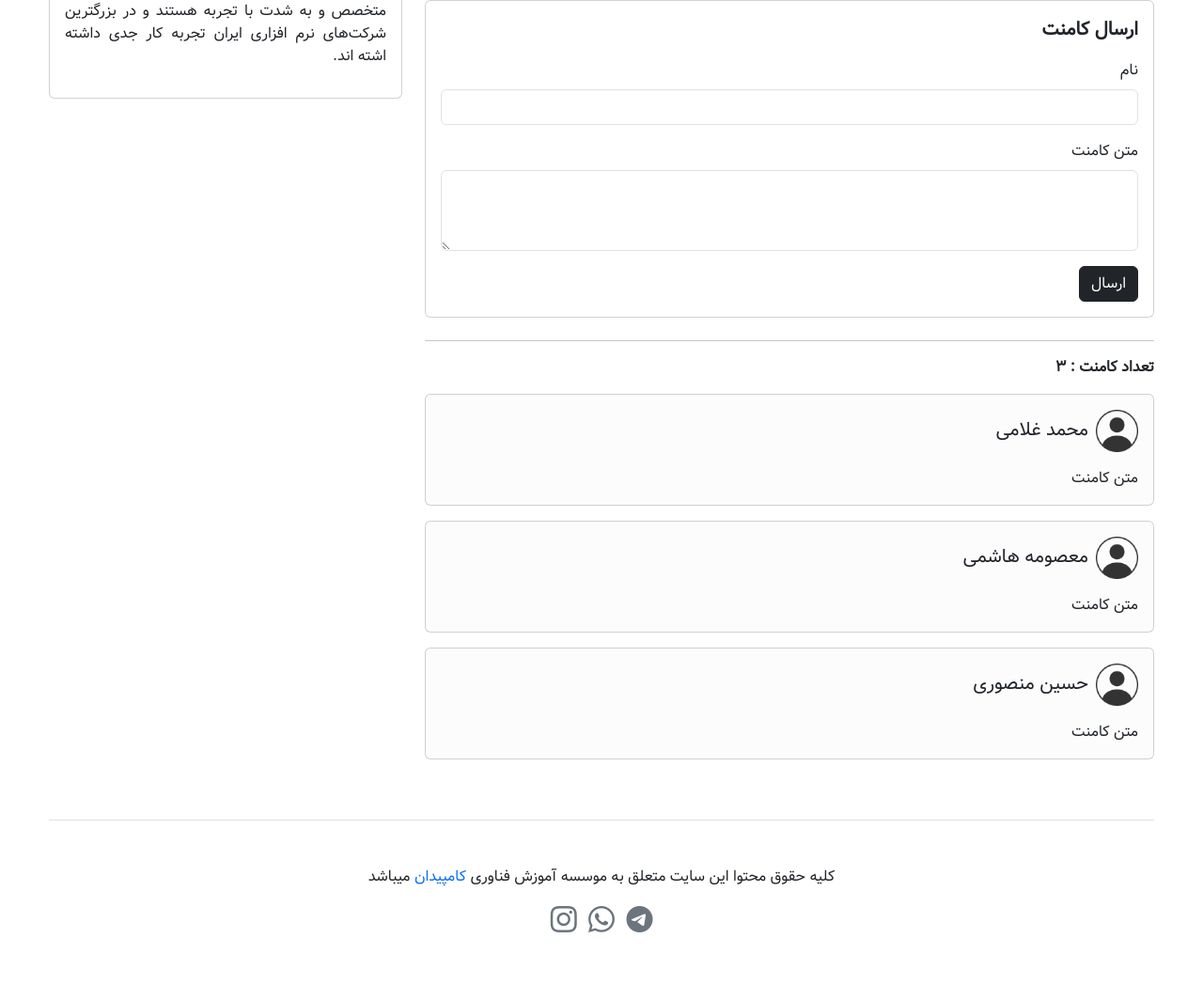
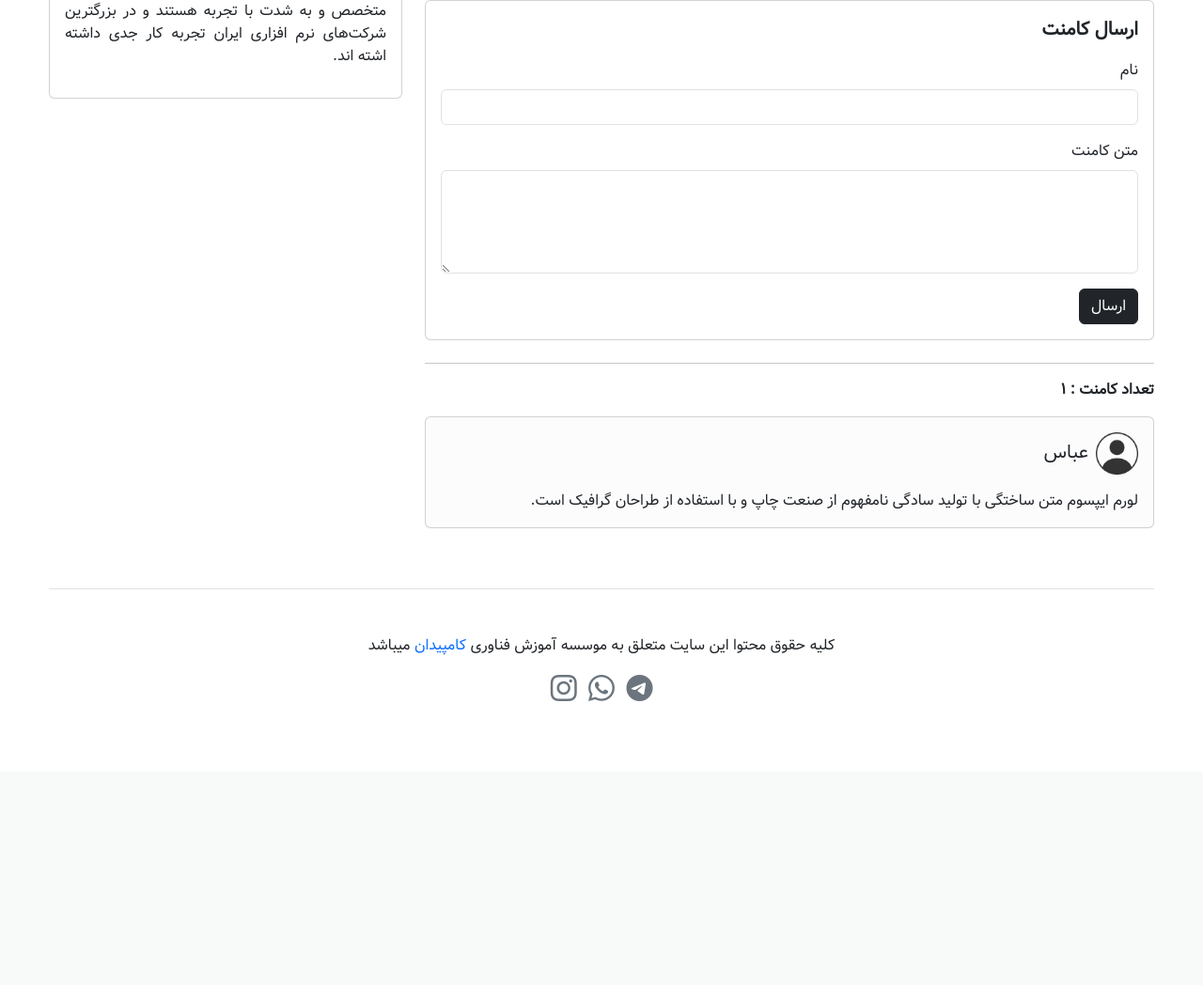
Before and after one commit to web-Arvand-Thursday03/cw-040322, a PHP site: page /single.php?id=1 in a window 1280 px wide. Shown: the part 1038-2086 px from the top of the page at 94% size. After the commit the page ends 1784 px from the top, so only its background shows below. Run offline with PHP 8.4, Linux system fonts and the light colour scheme; data comes from the database, SQL or seed files in the repository.

Commit message:
آکادمی کامپیدان

```diff
--- a/Group3/phpSite/single.php
+++ b/Group3/phpSite/single.php
@@ -11,6 +11,18 @@ if (isset($_GET['id'])) {
   $post = $stmt->fetch();
 
   // var_dump($post);
+}
+
+$stmt = $connection->query("SELECT * FROM comments WHERE post_id=$postId AND status=1");
+$commentCount = $stmt->rowCount();
+$comments = $stmt->fetchAll();
+// var_dump($comments);
+
+if (isset($_POST['insertComment'])) {
+  $name = $_POST['name'];
+  $newComment = $_POST['commentBody'];
+  $stmt = $connection->query("INSERT INTO comments (name,comment,post_id,status)
+                           VALUES ('$name','$newComment','$postId',0) ");
 }
 
 
@@ -55,57 +67,36 @@ if (isset($_GET['id'])) {
                 <div class="card-body">
                   <p class="fw-bold fs-5">ارسال کامنت</p>
 
-                  <form>
+                  <form action="" method="post">
                     <div class="mb-3">
                       <label class="form-label">نام</label>
-                      <input type="text" class="form-control" />
+                      <input type="text" class="form-control" name="name" />
                     </div>
                     <div class="mb-3">
                       <label class="form-label">متن کامنت</label>
-                      <textarea class="form-control" rows="3"></textarea>
+                      <textarea class="form-control" rows="4" name="commentBody"></textarea>
                     </div>
-                    <button type="submit" class="btn btn-dark">ارسال</button>
+                    <button type="submit" class="btn btn-dark" name="insertComment">ارسال</button>
                   </form>
                 </div>
               </div>
 
               <hr class="mt-4" />
               <!-- Comment Content -->
-              <p class="fw-bold fs-6">تعداد کامنت : 3</p>
-
+              <p class="fw-bold fs-6">تعداد کامنت : <?= $commentCount ?></p>
+              <?php foreach ($comments as $comment): ?>
                 <div class="card bg-light-subtle mb-3">
                   <div class="card-body">
                     <div class="d-flex align-items-center">
                       <img src="./assets/images/profile.png" width="45" height="45" alt="user-profle" />
 
-                        <h5 class="card-title me-2 mb-0">محمد غلامی</h5>
+                      <h5 class="card-title me-2 mb-0"><?= $comment['name'] ?></h5>
                     </div>
 
-                      <p class="card-text pt-3 pr-3">متن کامنت</p>
+                    <p class="card-text pt-3 pr-3"><?= $comment['comment'] ?></p>
                   </div>
                 </div>
-				  <div class="card bg-light-subtle mb-3">
-                    <div class="card-body">
-                      <div class="d-flex align-items-center">
-                        <img src="./assets/images/profile.png" width="45" height="45" alt="user-profle" />
-
-                        <h5 class="card-title me-2 mb-0">معصومه هاشمی</h5>
-                      </div>
-
-                      <p class="card-text pt-3 pr-3">متن کامنت</p>
-                    </div>
-                  </div>
-				  <div class="card bg-light-subtle mb-3">
-                    <div class="card-body">
-                      <div class="d-flex align-items-center">
-                        <img src="./assets/images/profile.png" width="45" height="45" alt="user-profle" />
-
-                        <h5 class="card-title me-2 mb-0"> حسین منصوری</h5>
-                      </div>
-
-                      <p class="card-text pt-3 pr-3">متن کامنت</p>
-                    </div>
-                  </div>
+              <?php endforeach ?>
 
             </div>
           </div>
```
Lines whose indentation alone changed are shown as unchanged.
